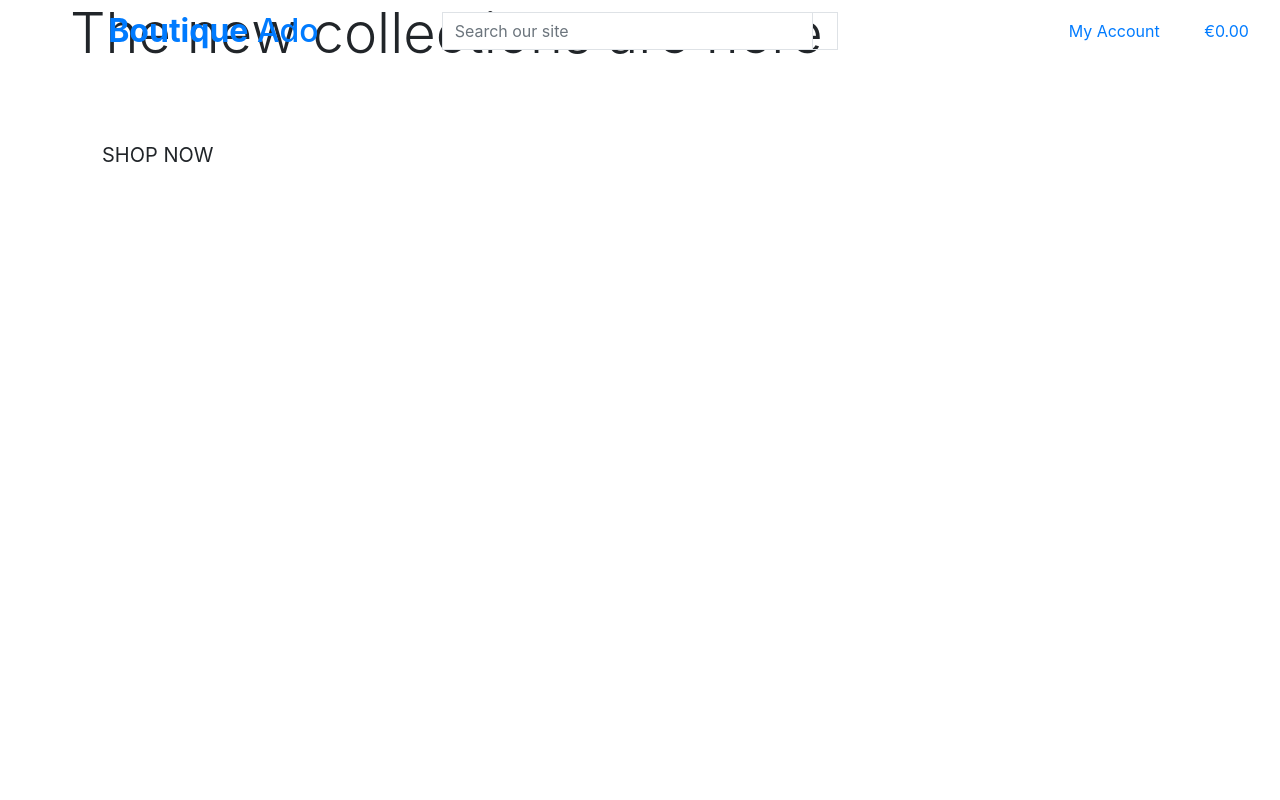
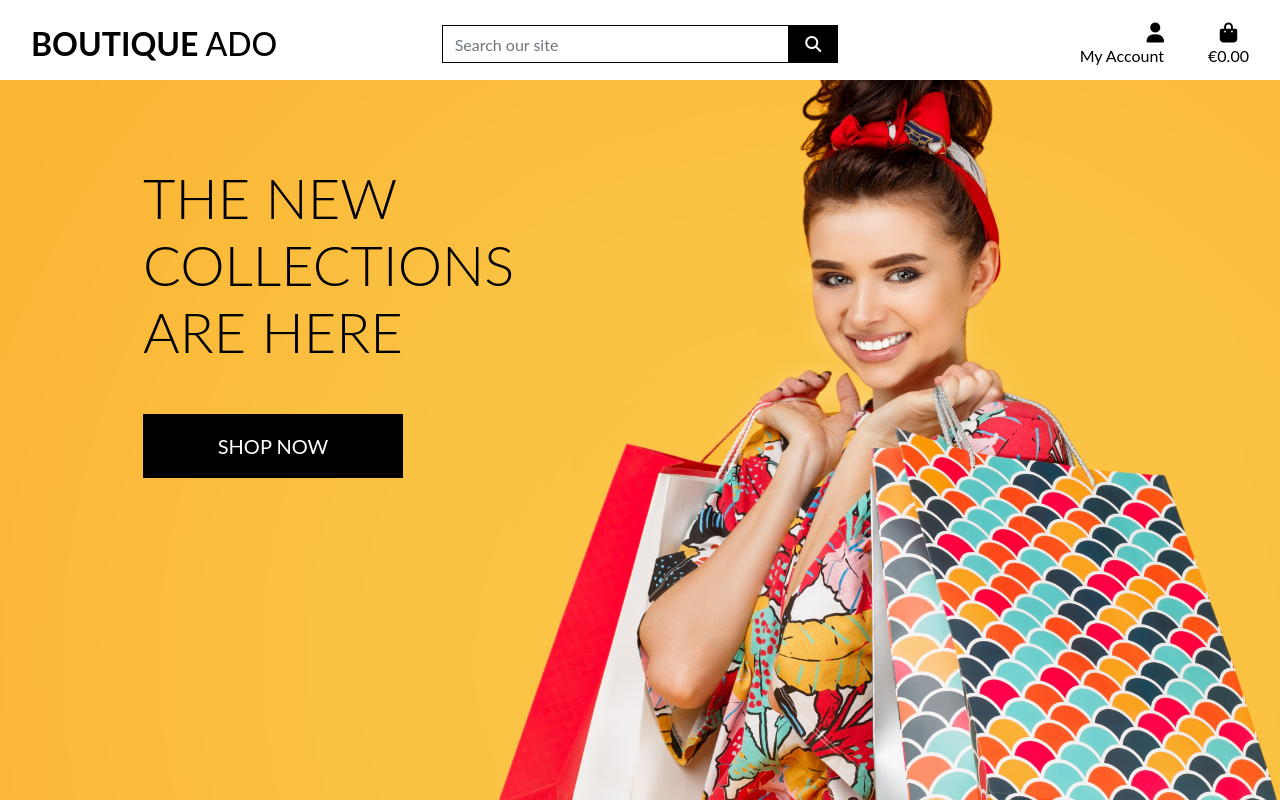
Before and after one commit to gregcotech007/boutique_ado_ver1, a Django app: page / in a window 1280 px wide. Run offline with Django 3.2, Linux system fonts and the light colour scheme; some libraries are stand-ins or nearby versions.

Commit message:
Completed homepage header and CSS

```diff
--- a/boutique_ado/settings.py
+++ b/boutique_ado/settings.py
@@ -148,6 +148,10 @@ USE_TZ = True
 # https://docs.djangoproject.com/en/3.2/howto/static-files/
 
 STATIC_URL = '/static/'
+STATICFILES_DIRS = (os.path.join(BASE_DIR, 'static'),)
+
+MEDIA_URL = '/media/'
+MEDIA_ROOT = os.path.join(BASE_DIR, 'media')
 
 # Default primary key field type
 # https://docs.djangoproject.com/en/3.2/ref/settings/#default-auto-field
--- a/boutique_ado/urls.py
+++ b/boutique_ado/urls.py
@@ -15,9 +15,11 @@ Including another URLconf
 """
 from django.contrib import admin
 from django.urls import path, include
+from django.conf import settings
+from django.conf.urls.static import static
 
 urlpatterns = [
     path('admin/', admin.site.urls),
     path('accounts/', include('allauth.urls')),
     path('', include('home.urls')),
-]
+] + static(settings.MEDIA_URL, document_root=settings.MEDIA_ROOT)
--- a/home/templates/home/index.html
+++ b/home/templates/home/index.html
@@ -12,15 +12,16 @@
 {% block content %}
     <div class="container h-100">
         <div class="row h-100">
-            <div class="col-7 col-md-6" my-auto></div>
+            <div class="col-7 col-md-6 my-auto">
                 <h1 class="display-4 logo-font text-black">
                     The new collections are here
                 </h1>
-        </div>
                 <div class="my-5">
                     <h4>
                         <a href="" class="shop-now-button btn btn-lg rounded-0 text-uppercase py-3">Shop Now</a>
                     </h4>
                 </div>
             </div>
+        </div>
+    </div>
 {% endblock %}
--- /dev/null
+++ b/static/css/base.css
@@ -0,0 +1,81 @@
+html {
+    height: 100%;
+}
+
+body {
+    background: url('/media/homepage_background_cropped.jpg') no-repeat center center fixed;
+    background-size: cover;
+    height: calc(100vh -164px);
+    color: #555;
+    font-family: 'Lato';
+}
+
+/* from Bulma */
+.icon {
+    align-items: center;
+    display: inline-flex;
+    justify-content: center;
+    height: 1.5rem;
+    width: 1.5rem;
+}
+
+.logo-font {
+    text-transform: uppercase;
+}
+
+.main-logo-link {
+    width: fit-content;
+}
+
+.shop-now-button {
+    background: black;
+    color: white;
+    min-width: 260px;
+}
+
+.btn-black {
+    background: black;
+    color: white;
+}
+
+.shop-now-button:hover,
+.shop-now-button:active,
+.shop-now-button:focus,
+.btn-black:hover,
+.btn-black:active,
+.btn-black:focus {
+    background: #222;
+    color: white;
+}
+
+.text-black {
+    color: #000 !important;
+}
+
+.border-black {
+    border: 1px solid black !important;
+}
+
+/* -------------------------------- Media Queries */
+
+/* Slightly larger container on xl screens */
+@media (min-width: 1200px) {
+  .container {
+    max-width: 80%;
+  }
+}
+
+/* fixed top navbar only on medium and up */
+@media (min-width: 992px) {
+    .fixed-top-desktop-only {
+        position: fixed;
+        top: 0;
+        right: 0;
+        left: 0;
+        z-index: 1030;
+    }
+
+    .header-container {
+        padding-top: 164px;
+    }
+}
--- a/templates/base.html
+++ b/templates/base.html
@@ -17,12 +17,15 @@
     {% block corecss %}
     <!-- Bootstrap CSS -->
     <link rel="stylesheet" href="https://cdn.jsdelivr.net/npm/bootstrap@4.6.2/dist/css/bootstrap.min.css" integrity="sha384-xOolHFLEh07PJGoPkLv1IbcEPTNtaed2xpHsD9ESMhqIYd0nLMwNLD69Npy4HI+N" crossorigin="anonymous">
+    <link rel="stylesheet" href="https://fonts.googleapis.com/css2?family=Poppins&display=swap" rel="stylesheet">
+    <link rel="stylesheet" href="{% static 'css/base.css' %}">
     {% endblock %}
 
     {% block extra_css %}
     {% endblock %}
 
     {% block corejs %}
+    <script src="https://kit.fontawesome.com/59597f1660.js" crossorigin="anonymous"></script>
     <script src="https://cdn.jsdelivr.net/npm/jquery@3.5.1/dist/jquery.min.js" integrity="sha256-9/aliU8dGd2tb6OSsuzixeV4y/faTqgFtohetphbbj0=" crossorigin="anonymous"></script>
     <script src="https://cdn.jsdelivr.net/npm/bootstrap@4.6.2/dist/js/bootstrap.bundle.min.js" integrity="sha384-Fy6S3B9q64WdZWQUiU+q4/2Lc9npb8tCaSX9FK7E8HnRr0Jz8D6OP9dO5Vg3Q9ct" crossorigin="anonymous"></script>
     {% endblock %}
@@ -34,7 +37,7 @@
   </head>
   <body>
     <header class="container-fluid fixed-top">
-      <div class="row">
+      <div id="topnav" class="row bg-white pt-lg-2 d-none d-lg-flex">
         <div class="col-12 col-lg-4 my-auto py-1 pylg-0 text-center txt-lg-left">
           <a href="{% url 'home' %}" class="nav-link main-logo-link">
             <h2 class="logo-font text-black my-0"><strong>Boutique</strong> Ado</h2>
```
Also changed, not shown: media/homepage_background_cropped.jpg (added). Lines whose indentation alone changed are shown as unchanged.
